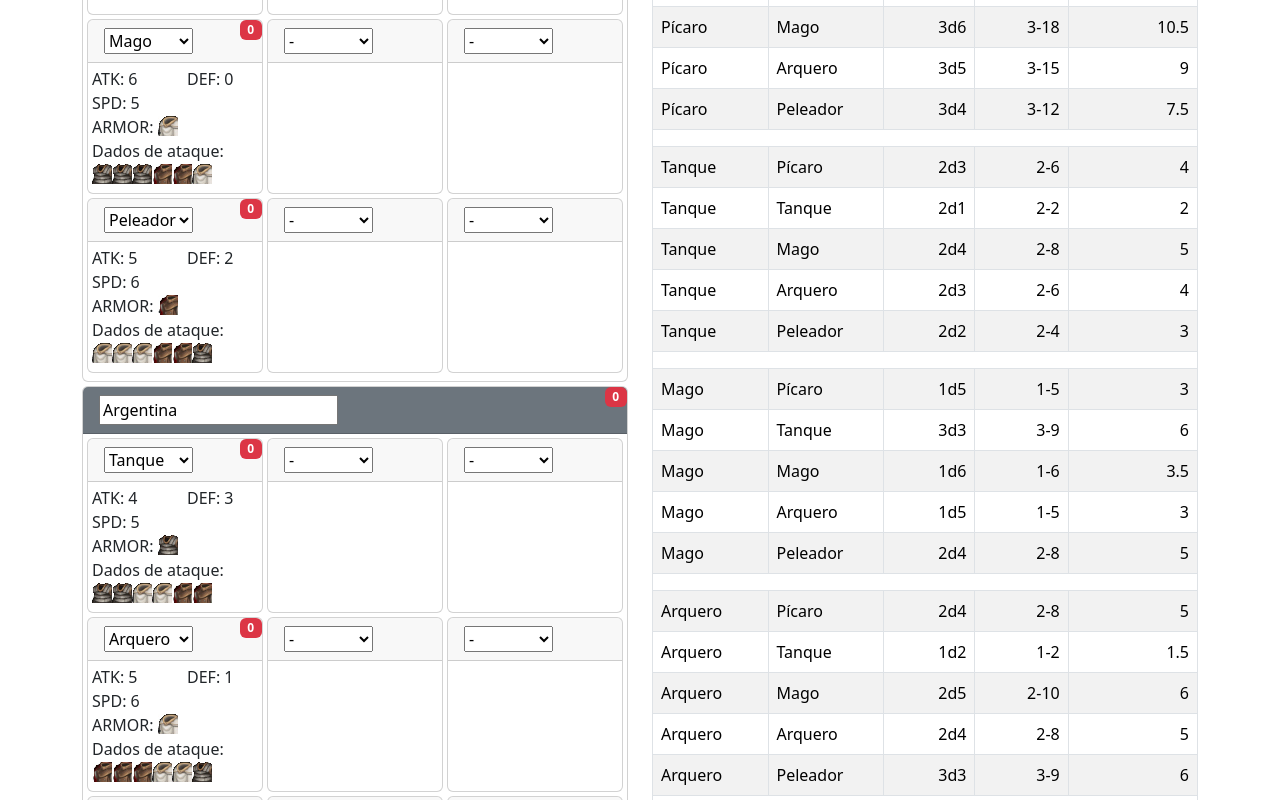
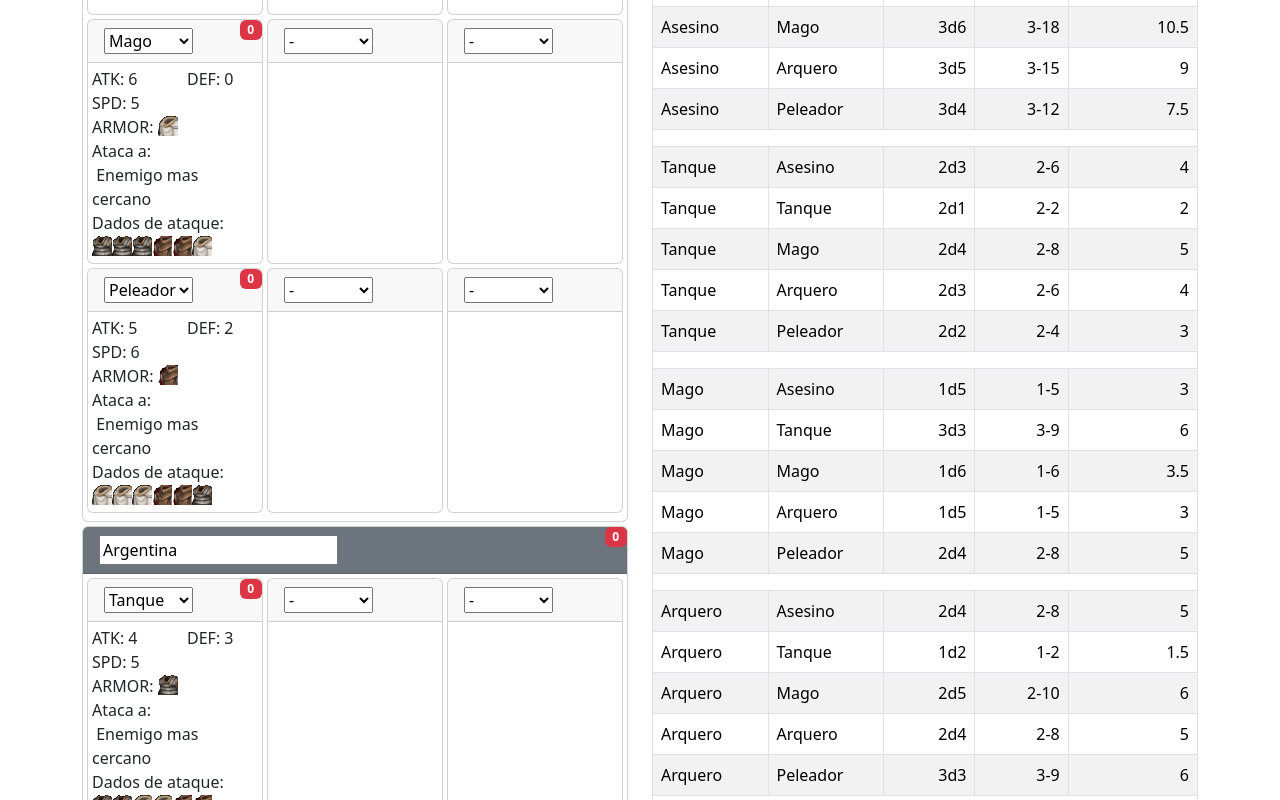
Before and after one commit to xMokar/autochess, a SvelteKit app: page / in a window 1280 px wide. Shown: the part 220-1020 px from the top of the page. Built offline with nearby package versions, Linux system fonts and the light colour scheme.

Commit message:
Cambia al pícaro por asesino

```diff
--- a/src/lib/system.ts
+++ b/src/lib/system.ts
@@ -11,11 +11,11 @@ interface Targetting {
 let targetting:Targetting[] = [
 	{
 		id: 'closest1',
-		name: 'Closest enemy',
+		name: 'Enemigo mas cercano',
 	},
 	{
 		id: 'farthest1',
-		name: 'Farthest enemy',
+		name: 'Enemigo mas lejano',
 	}
 ]
 
@@ -71,17 +71,17 @@ let costFrequency = [ 0, 29, 22, 18, 12, 10 ]
 
 export let Champs:Champ[] = [
 	{
-		id: 'rogue',
-		name: 'Pícaro',
+		id: 'assassin',
+		name: 'Asesino',
 		hp: 10,
 		attack: 6,
 		defense:1,
 		movespeed: 7,
 		armorType: ArmorTypeMap.cloth,
-		targetting: TargettingMap.closest1,
+		targetting: TargettingMap.farthest1,
 		cost: 1,
 		armorpen: {
-			iron: 3,
+			iron: 1,
 			cloth: 3,
 			leather: 3,
 		}
--- a/src/routes/ViewField.svelte
+++ b/src/routes/ViewField.svelte
@@ -95,6 +95,8 @@ $: status = isAlive? "bg-success": "bg-secondary"
 				ARMOR: <span class="armor {slot.champ.armorType.id}">.</span>
 			</div>
 			<div class="col-12">
+				Ataca a: <br>
+				&nbsp;{slot.champ.targetting.name}<br>
 				Dados de ataque:<br>
 				{#each Object.entries(slot.champ.armorpen).sort(([_a,a],[_b,b]) => b-a) as [armor, dice]}
 					{#each Array(dice) as _}
```
